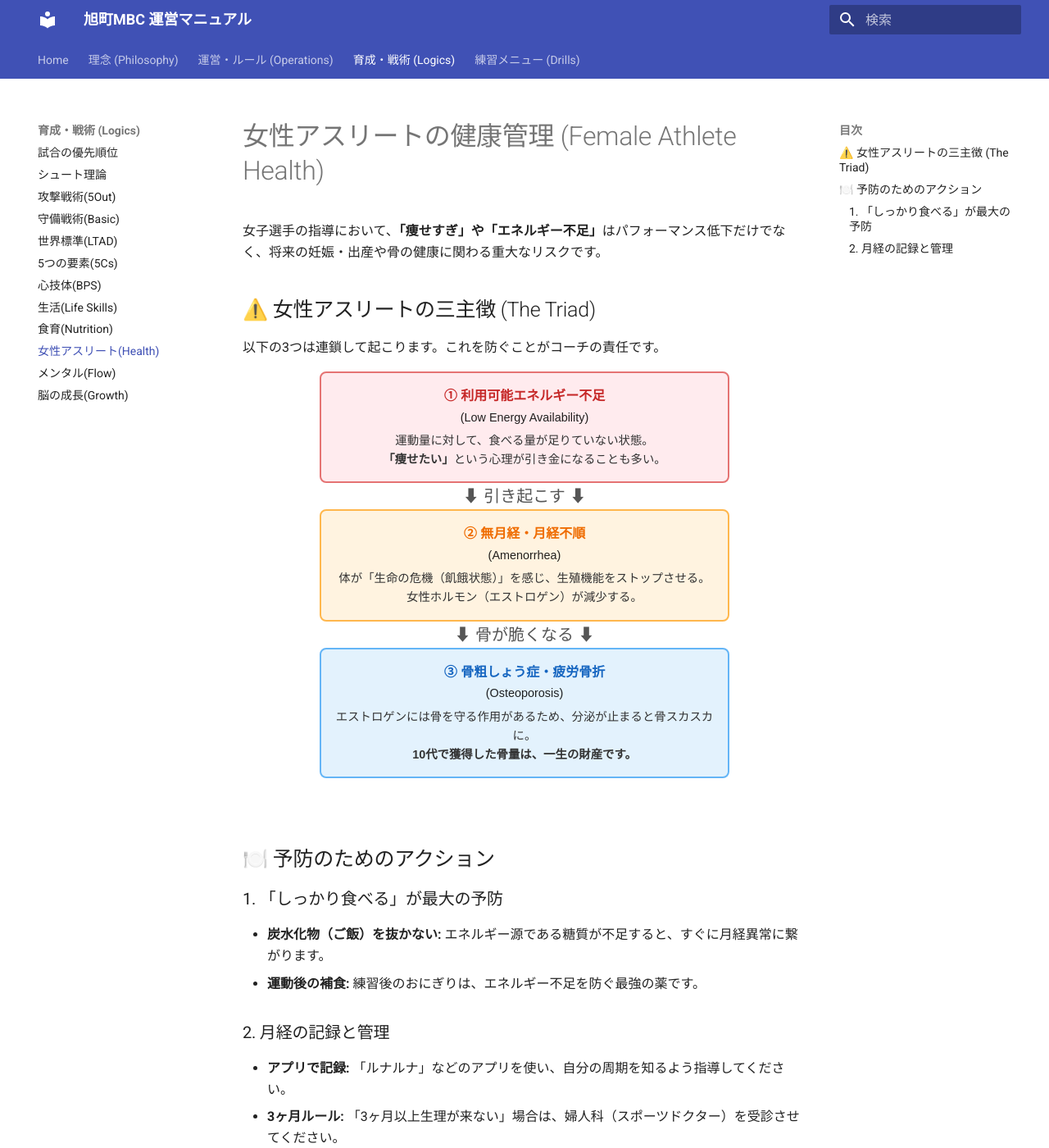
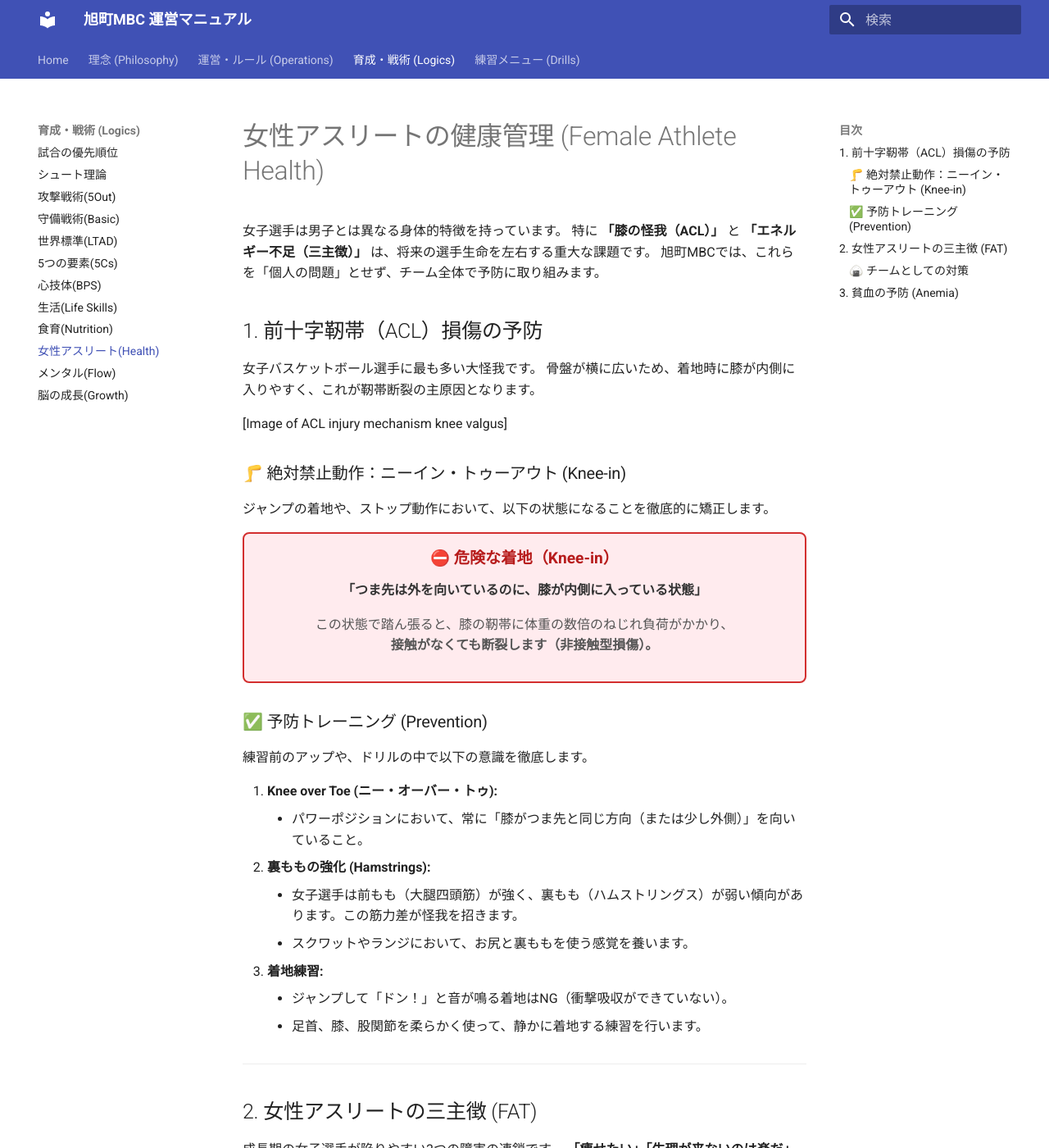
Before and after one commit to kawaiikumichan/asahicho-minibus-ops, an MkDocs documentation site: the page built from docs/01_Coaching_Logics/female_athlete.md, in a window 1280 px wide and 1400 px high. Shown: the whole window at 82% size. Built offline with MkDocs 1.6.1 and Material for MkDocs 9.7.7, drawn with Linux system fonts in a browser that asks for light colours; some of the changed text lies outside the part shown.

Commit message:
Update female_athlete.md

```diff
--- a/docs/01_Coaching_Logics/female_athlete.md
+++ b/docs/01_Coaching_Logics/female_athlete.md
@@ -1,67 +1,73 @@
 # 女性アスリートの健康管理 (Female Athlete Health)
 
-女子選手の指導において、**「痩せすぎ」や「エネルギー不足」**はパフォーマンス低下だけでなく、将来の妊娠・出産や骨の健康に関わる重大なリスクです。
+女子選手は男子とは異なる身体的特徴を持っています。
+特に <strong>「膝の怪我（ACL）」</strong> と <strong>「エネルギー不足（三主徴）」</strong> は、将来の選手生命を左右する重大な課題です。
+旭町MBCでは、これらを「個人の問題」とせず、チーム全体で予防に取り組みます。
 
-## ⚠️ 女性アスリートの三主徴 (The Triad)
+## 1. 前十字靭帯（ACL）損傷の予防
 
-以下の3つは連鎖して起こります。これを防ぐことがコーチの責任です。
+女子バスケットボール選手に最も多い大怪我です。
+骨盤が横に広いため、着地時に膝が内側に入りやすく、これが靭帯断裂の主原因となります。
 
-<div style="max-width: 500px; margin: 0 auto; font-family: sans-serif;">
 
-    <div style="background-color: #ffebee; border: 2px solid #e57373; padding: 15px; border-radius: 8px; text-align: center;">
-        <strong style="color: #c62828;">① 利用可能エネルギー不足</strong><br>
-        <span style="font-size: 0.9em;">(Low Energy Availability)</span><br>
-        <p style="margin: 5px 0 0; font-size: 0.9em; color: #333;">
-            運動量に対して、食べる量が足りていない状態。<br>
-            <strong>「痩せたい」</strong>という心理が引き金になることも多い。
-        </p>
-    </div>
 
-    <div style="text-align: center; font-size: 20px; color: #555;">⬇ 引き起こす ⬇</div>
+[Image of ACL injury mechanism knee valgus]
 
-    <div style="background-color: #fff3e0; border: 2px solid #ffb74d; padding: 15px; border-radius: 8px; text-align: center;">
-        <strong style="color: #ef6c00;">② 無月経・月経不順</strong><br>
-        <span style="font-size: 0.9em;">(Amenorrhea)</span><br>
-        <p style="margin: 5px 0 0; font-size: 0.9em; color: #333;">
-            体が「生命の危機（飢餓状態）」を感じ、生殖機能をストップさせる。<br>
-            女性ホルモン（エストロゲン）が減少する。
-        </p>
-    </div>
 
-    <div style="text-align: center; font-size: 20px; color: #555;">⬇ 骨が脆くなる ⬇</div>
+### 🦵 絶対禁止動作：ニーイン・トゥーアウト (Knee-in)
+ジャンプの着地や、ストップ動作において、以下の状態になることを徹底的に矯正します。
 
-    <div style="background-color: #e3f2fd; border: 2px solid #64b5f6; padding: 15px; border-radius: 8px; text-align: center;">
-        <strong style="color: #1565c0;">③ 骨粗しょう症・疲労骨折</strong><br>
-        <span style="font-size: 0.9em;">(Osteoporosis)</span><br>
-        <p style="margin: 5px 0 0; font-size: 0.9em; color: #333;">
-            エストロゲンには骨を守る作用があるため、分泌が止まると骨スカスカに。<br>
-            <strong>10代で獲得した骨量は、一生の財産です。</strong>
-        </p>
-    </div>
-
+<div style="background-color: #ffebee; border: 2px solid #d32f2f; padding: 15px; border-radius: 8px; text-align: center;">
+    <strong style="color: #b71c1c; font-size: 1.2em;">⛔ 危険な着地（Knee-in）</strong>
+    <p style="margin: 10px 0; font-weight: bold; color: #333;">
+        「つま先は外を向いているのに、膝が内側に入っている状態」
+    </p>
+    <p style="color: #555;">
+        この状態で踏ん張ると、膝の靭帯に体重の数倍のねじれ負荷がかかり、<br>
+        <strong>接触がなくても断裂します（非接触型損傷）。</strong>
+    </p>
 </div>
 
-<br>
+### ✅ 予防トレーニング (Prevention)
+練習前のアップや、ドリルの中で以下の意識を徹底します。
 
-## 🍽️ 予防のためのアクション
+1.  <strong>Knee over Toe (ニー・オーバー・トゥ):</strong>
+    * パワーポジションにおいて、常に「膝がつま先と同じ方向（または少し外側）」を向いていること。
+2.  <strong>裏ももの強化 (Hamstrings):</strong>
+    * 女子選手は前もも（大腿四頭筋）が強く、裏もも（ハムストリングス）が弱い傾向があります。この筋力差が怪我を招きます。
+    * スクワットやランジにおいて、お尻と裏ももを使う感覚を養います。
+3.  <strong>着地練習:</strong>
+    * ジャンプして「ドン！」と音が鳴る着地はNG（衝撃吸収ができていない）。
+    * 足首、膝、股関節を柔らかく使って、静かに着地する練習を行います。
 
-### 1. 「しっかり食べる」が最大の予防
-* **炭水化物（ご飯）を抜かない:** エネルギー源である糖質が不足すると、すぐに月経異常に繋がります。
-* **運動後の補食:** 練習後のおにぎりは、エネルギー不足を防ぐ最強の薬です。
+---
 
-### 2. 月経の記録と管理
-* **アプリで記録:** 「ルナルナ」などのアプリを使い、自分の周期を知るよう指導してください。
-* **3ヶ月ルール:** 「3ヶ月以上生理が来ない」場合は、婦人科（スポーツドクター）を受診させてください。
+## 2. 女性アスリートの三主徴 (FAT)
 
-<div style="border: 2px solid #d32f2f; background-color: #ffebee; padding: 15px; border-radius: 5px; color: #b71c1c; margin-top: 20px;">
-    <h3 style="margin-top: 0; color: #b71c1c;">⛔ 絶対にやってはいけない勘違い</h3>
-    <ul style="font-weight: bold; margin-bottom: 0;">
-        <li>❌ 「生理が止まるのは、練習を頑張っている証拠だ」</li>
-        <li>❌ 「生理がない方が、試合で楽だからラッキー」</li>
-        <li>❌ 「痩せればもっと速く走れるぞ（不適切な減量指示）」</li>
-    </ul>
-    <p style="margin-top: 10px; font-size: 0.9em; color: #333;">
-        これらは選手の将来を奪う危険な考え方です。<br>
-        <strong>「生理が順調に来ている＝良いコンディション」</strong>という文化を作りましょう。
-    </p>
+成長期の女子選手が陥りやすい3つの障害の連鎖です。
+<strong>「痩せたい」「生理が来ないのは楽だ」</strong> という誤った認識を正す必要があります。
+
+<div style="background-color: #e3f2fd; border-left: 5px solid #2196f3; padding: 15px; margin-bottom: 20px;">
+    <h3 style="margin-top: 0; color: #0d47a1;">⚠️ 負の連鎖を断つ</h3>
+    <ol style="margin-top: 10px; color: #333;">
+        <li><strong>利用可能エネルギー不足:</strong> 運動量に対して、食事量が足りていない（無理なダイエットなど）。</li>
+        <li><strong>視床下部性無月経:</strong> エネルギー不足により、体が「生殖機能」を停止させる（生理が止まる）。</li>
+        <li><strong>骨粗鬆症（こつそしょうしょう）:</strong> ホルモンバランスが崩れ、骨がスカスカになる → <strong>疲労骨折</strong>へ。</li>
+    </ol>
 </div>
+
+### 🍙 チームとしての対策
+* <strong>補食の推奨:</strong> 練習後30分以内に「おにぎり」や「100%オレンジジュース」を摂取し、エネルギー枯渇を防ぎます。
+* <strong>保護者との連携:</strong> 「最近よく眠れているか」「食事は摂れているか」を家庭と共有します。
+
+---
+
+## 3. 貧血の予防 (Anemia)
+
+女子選手は月経による鉄分喪失に加え、発汗や足裏への衝撃（赤血球の破壊）により、貧血になりやすい環境にあります。
+
+* <strong>症状:</strong> すぐに息が切れる、疲れが取れない、集中力が続かない。
+* <strong>対策:</strong>
+    * 食事で鉄分（赤身の肉、魚、小松菜など）とビタミンCをセットで摂る。
+    * 症状が続く場合は、医療機関での血液検査（フェリチン値の確認）を推奨します。
+    * <strong>「気合が足りない」と精神論で片付けないことが重要です。</strong>
```
